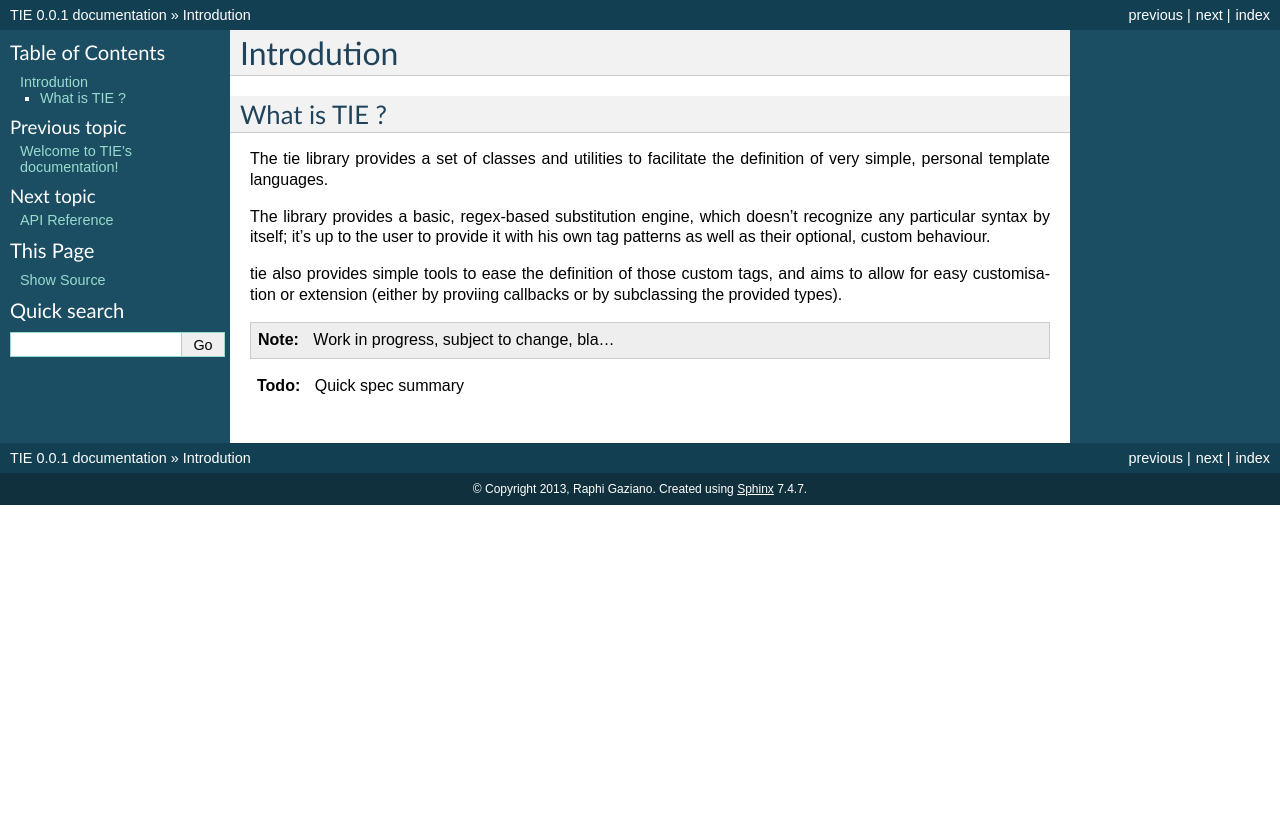
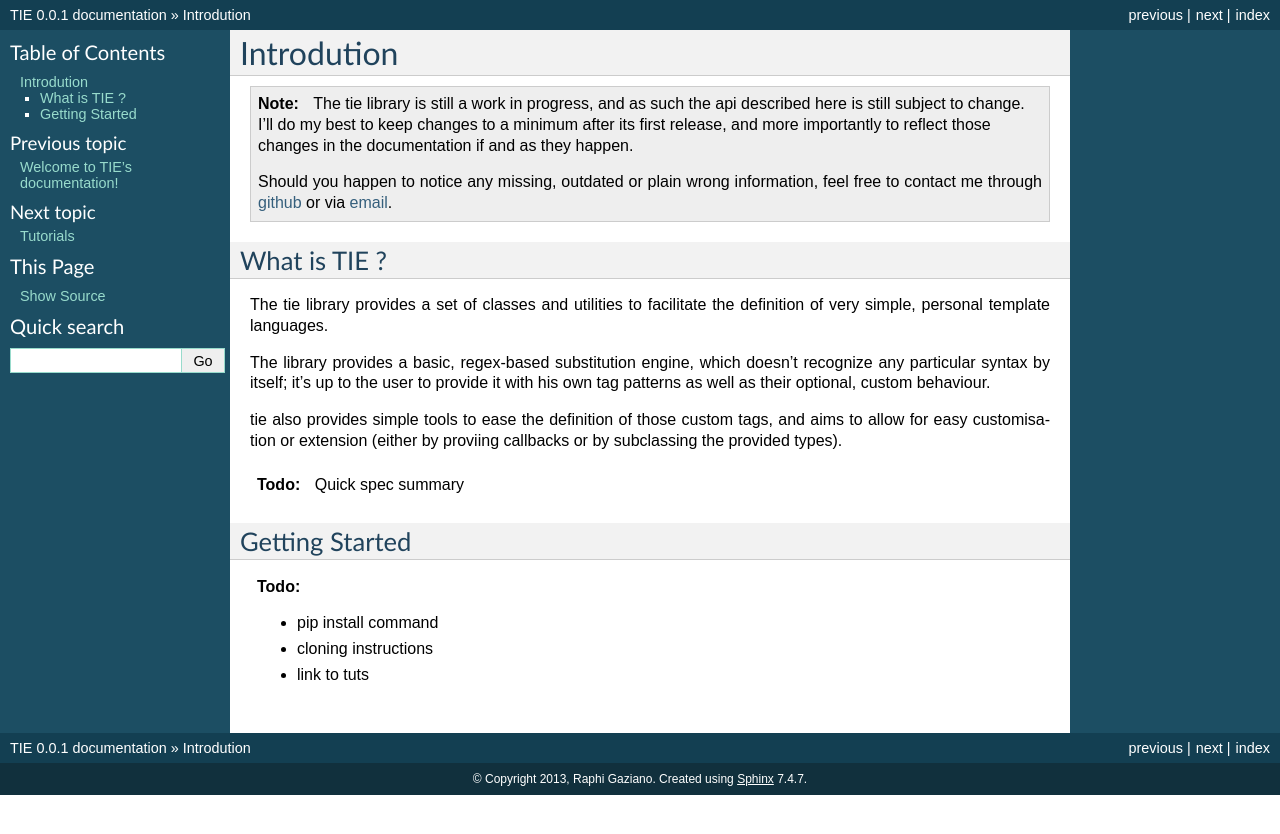
Before and after one commit to raphigaziano/TIE, a Sphinx documentation site: the page built from doc/source/intro.rst, in a window 1280 px wide. Shown: the top 834 px of the page. Built offline with Sphinx 7.4.7, drawn with Linux system fonts in a browser that asks for light colours; pages that are not in the unit, such as notebooks, are missing from menus.

```diff
--- a/doc/source/index.rst
+++ b/doc/source/index.rst
@@ -11,9 +11,9 @@ Contents:
 .. toctree::
    :maxdepth: 2
 
-   introduction <intro>
-   tutorial/first-steps
-   tutorial/mini-web
+   Introduction <intro>
+   tutorials/index
+   howtos/index
    api/index
 
 
--- a/doc/source/intro.rst
+++ b/doc/source/intro.rst
@@ -1,5 +1,15 @@
 Introdution
 ===========
+
+.. note::
+   The tie library is still a work in progress, and as such the api described
+   here is still subject to change. I'll do my best to keep changes to a
+   minimum after its first release, and more importantly to reflect those
+   changes in the documentation if and as they happen.
+
+   Should you happen to notice any missing, outdated or plain wrong information,
+   feel free to contact me through `github <https://github.com/raphigaziano>`_
+   or via `email <r.gaziano@gmail.com>`_.
 
 What is TIE ?
 -------------
@@ -15,8 +25,13 @@ tie also provides simple tools to ease the definition of those custom tags,
 and aims to allow for easy customisation or extension (either by proviing
 callbacks or by subclassing the provided types).
 
-.. note::
-   Work in progress, subject to change, bla...
+.. todo::
+   Quick spec summary
+
+Getting Started
+---------------
 
 .. todo::
-   Quick spec summary
+   - pip install command
+   - cloning instructions
+   - link to tuts
```
Also changed, not shown: doc/source/howtos/index.rst (added, +7 -0 lines), doc/source/tutorials/index.rst (added, +7 -0 lines).
